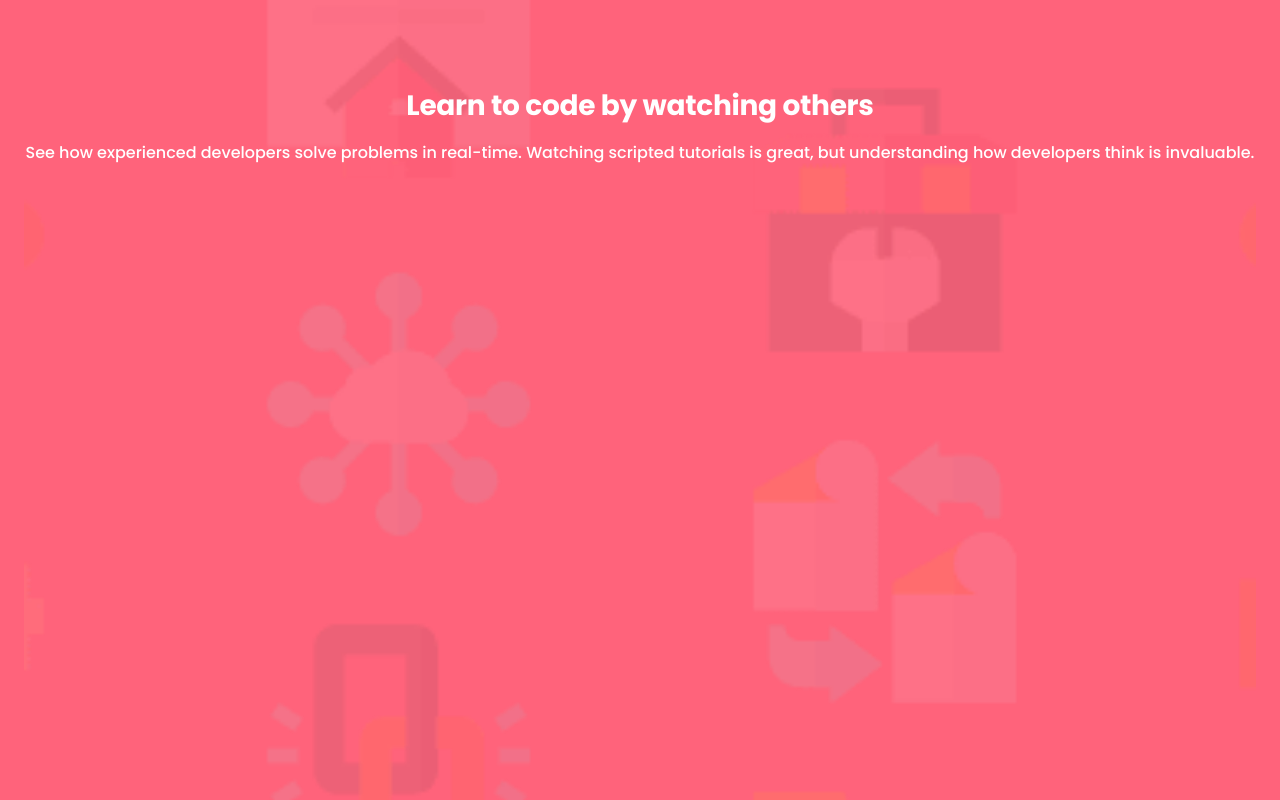
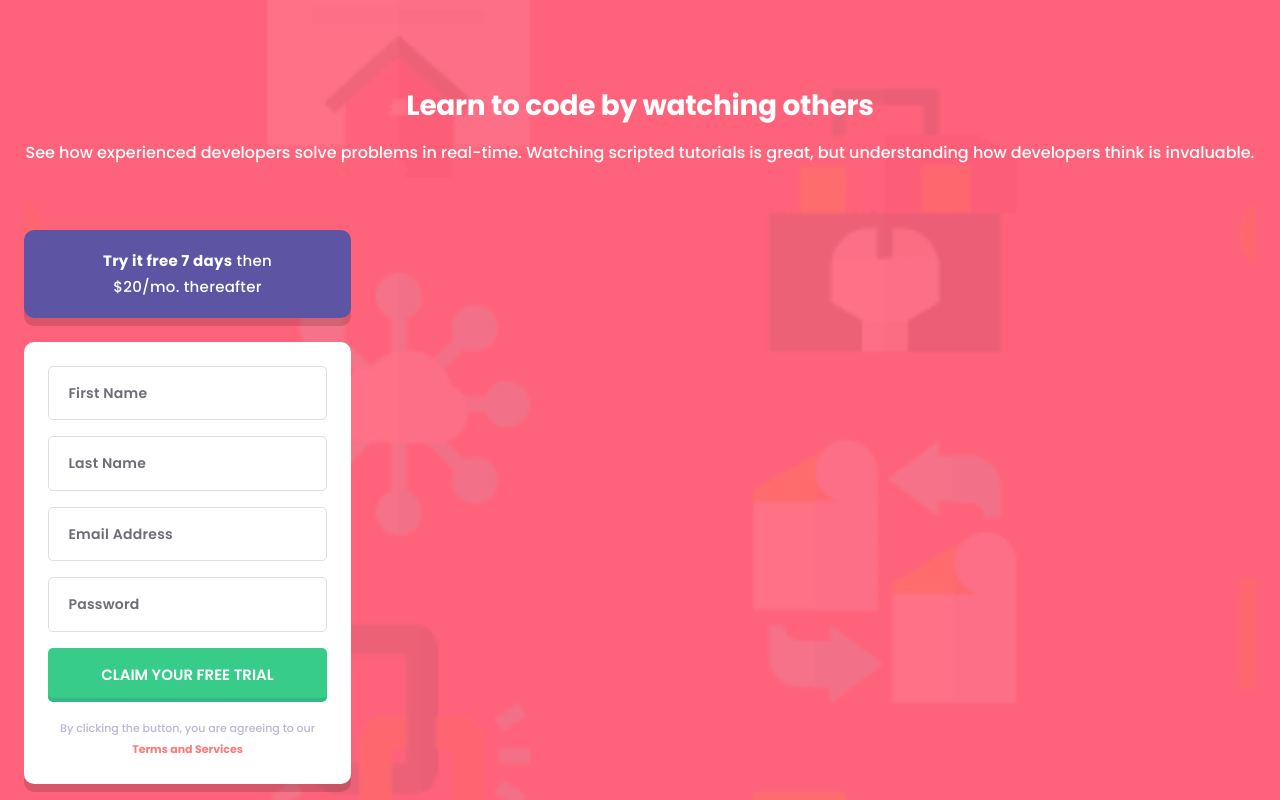
Before and after one commit to AlexanderGrigoryan/Intro-Component-with-Sign-Up-Form, a React (Create React App) app: page / in a window 1280 px wide. Built offline with nearby package versions, Linux system fonts and the light colour scheme.

Commit message:
style: make markup of form component

```diff
--- a/public/index.html
+++ b/public/index.html
@@ -27,7 +27,7 @@
 
 <body>
   <noscript>You need to enable JavaScript to run this app.</noscript>
-  <div id="root" style="height: 100vh"></div>
+  <div id="root" style="height: 100%"></div>
   <!--
       This HTML file is a template.
       If you open it directly in the browser, you will see an empty page.
--- a/src/App.tsx
+++ b/src/App.tsx
@@ -1,6 +1,7 @@
 import React from "react";
 import { Helmet, HelmetProvider } from "react-helmet-async";
 import styled from "styled-components";
+import Form from "./components/Form";
 import Information from "./components/Information";
 import GlobalStyles from "./GlobalStyles";
 import MobileBackground from "./img/bg-intro-mobile.png";
@@ -21,6 +22,7 @@ function App() {
       <MainContainer>
         <Content>
           <Information />
+          <Form />
         </Content>
       </MainContainer>
     </>
@@ -34,6 +36,7 @@ const MainContainer = styled.main`
   padding: 0 24px;
   width: 100%;
   height: 100%;
+  /* min-height: 100vh; */
 `;
 
 const Content = styled.div`
--- a/src/GlobalStyles.ts
+++ b/src/GlobalStyles.ts
@@ -9,8 +9,7 @@ const GlobalStyles = createGlobalStyle`
 
 body {
     width: 100vw;
-    height: 100%;
-    min-height: 100vh;
+    height: 100vh;
     font-family: 'Poppins', sans-serif;
 }
 `;
--- a/src/components/Form.tsx
+++ b/src/components/Form.tsx
@@ -1,7 +1,116 @@
 import React from "react";
+import styled from "styled-components";
 
 function Form() {
-  return <div>Form</div>;
+  return (
+    <Container>
+      <Info>
+        <Span>Try it free 7 days</Span> then $20/mo. thereafter
+      </Info>
+
+      <FormContainer>
+        <Input type="text" id="firstName" placeholder="First Name" />
+        <Input type="text" id="lastName" placeholder="Last Name" />
+        <Input type="email" id="email" placeholder="Email Address" />
+        <Input type="password" id="password" placeholder="Password" />
+        <Button type="submit">CLAIM YOUR FREE TRIAL</Button>
+        <Terms>
+          By clicking the button, you are agreeing to our{" "}
+          <Link href="#">Terms and Services</Link>
+        </Terms>
+      </FormContainer>
+    </Container>
+  );
 }
 
 export default Form;
+
+const Container = styled.div`
+  margin-bottom: 50px;
+`;
+
+const Info = styled.div`
+  width: 327px;
+  border-radius: 10px;
+  background: #5e54a4;
+  box-shadow: 0px 8px 0px 0px #00000025;
+  text-align: center;
+  padding: 18px 68px;
+  font-size: 15px;
+  font-weight: 400;
+  line-height: 26px;
+  letter-spacing: 0.2678571045398712px;
+  color: #ffffff;
+`;
+
+const Span = styled.span`
+  font-weight: 700;
+`;
+
+const FormContainer = styled.form`
+  width: 327px;
+  height: 442px;
+  border-radius: 10px;
+  background: #ffffff;
+  box-shadow: 0px 8px 0px 0px #00000025;
+  margin-top: 24px;
+  padding: 24px;
+  display: flex;
+  flex-direction: column;
+  row-gap: 16px;
+`;
+
+const Input = styled.input`
+  width: 279px;
+  height: 56px;
+  border-radius: 5px;
+  padding-left: 19.41px;
+  background: #ffffff;
+  border: 1px solid #dedede;
+  font-family: "Poppins", sans-serif;
+  font-size: 14px;
+  font-weight: 600;
+  line-height: 26px;
+  letter-spacing: 0.25px;
+  color: #3d3b48;
+
+  &::placeholder {
+    color: rgba(61, 59, 72, 0.75);
+  }
+
+  &:focus {
+    outline: 1px solid #5e54a4;
+  }
+`;
+
+const Button = styled.button`
+  width: 279px;
+  height: 56px;
+  border-radius: 5px;
+  background: #38cc8b;
+  box-shadow: 0px -4px 0px 0px #00000017 inset;
+  border: none;
+  cursor: pointer;
+  font-family: "Poppins", sans-serif;
+  font-size: 15px;
+  font-weight: 600;
+  line-height: 26px;
+  text-align: center;
+  color: #ffffff;
+`;
+
+const Terms = styled.p`
+  font-size: 11px;
+  font-weight: 500;
+  line-height: 21px;
+  text-align: center;
+  color: #bab7d4;
+`;
+
+const Link = styled.a`
+  font-size: 11px;
+  font-weight: 700;
+  line-height: 21px;
+  color: #ff7979;
+  text-decoration: none;
+`;
--- /dev/null
+++ b/src/types.d.ts
@@ -0,0 +1,6 @@
+export interface FormTypes {
+    firstName: string;
+    lastName: string;
+    email: string;
+    password: string;
+}
```
